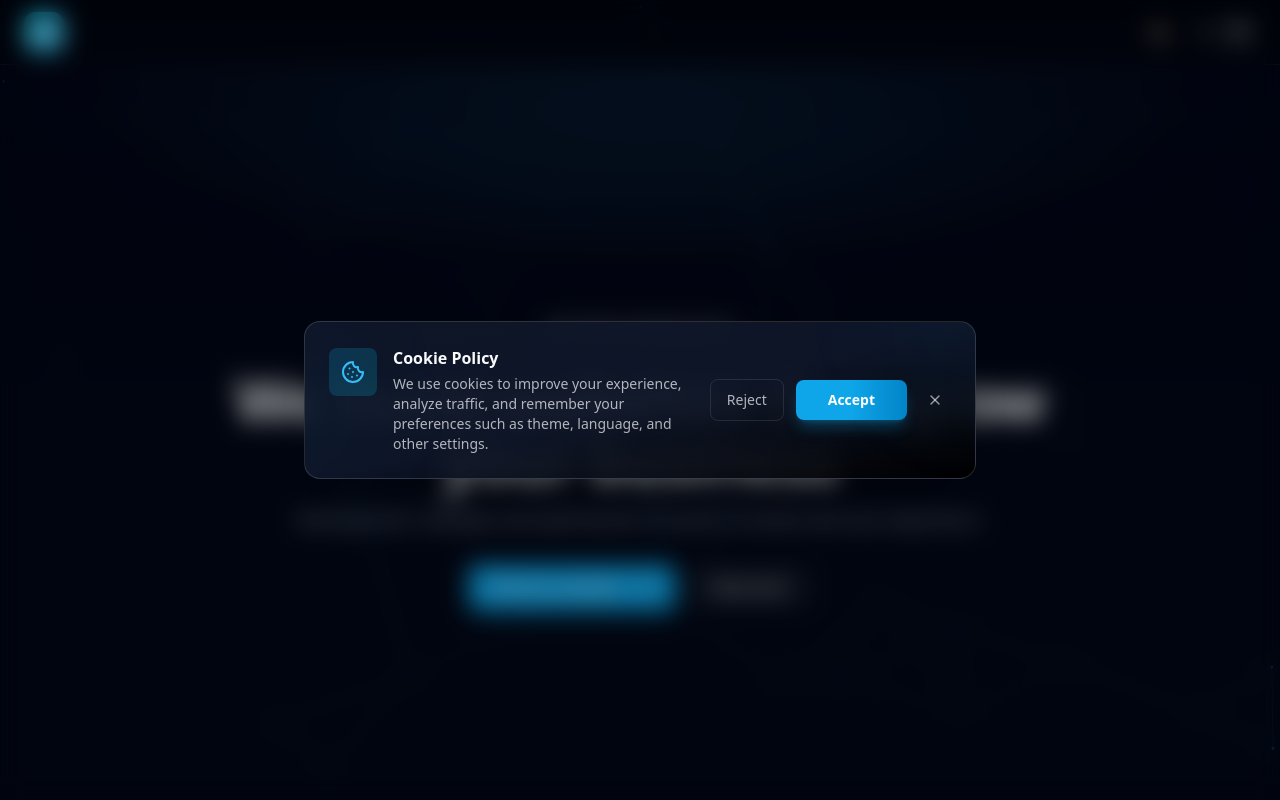
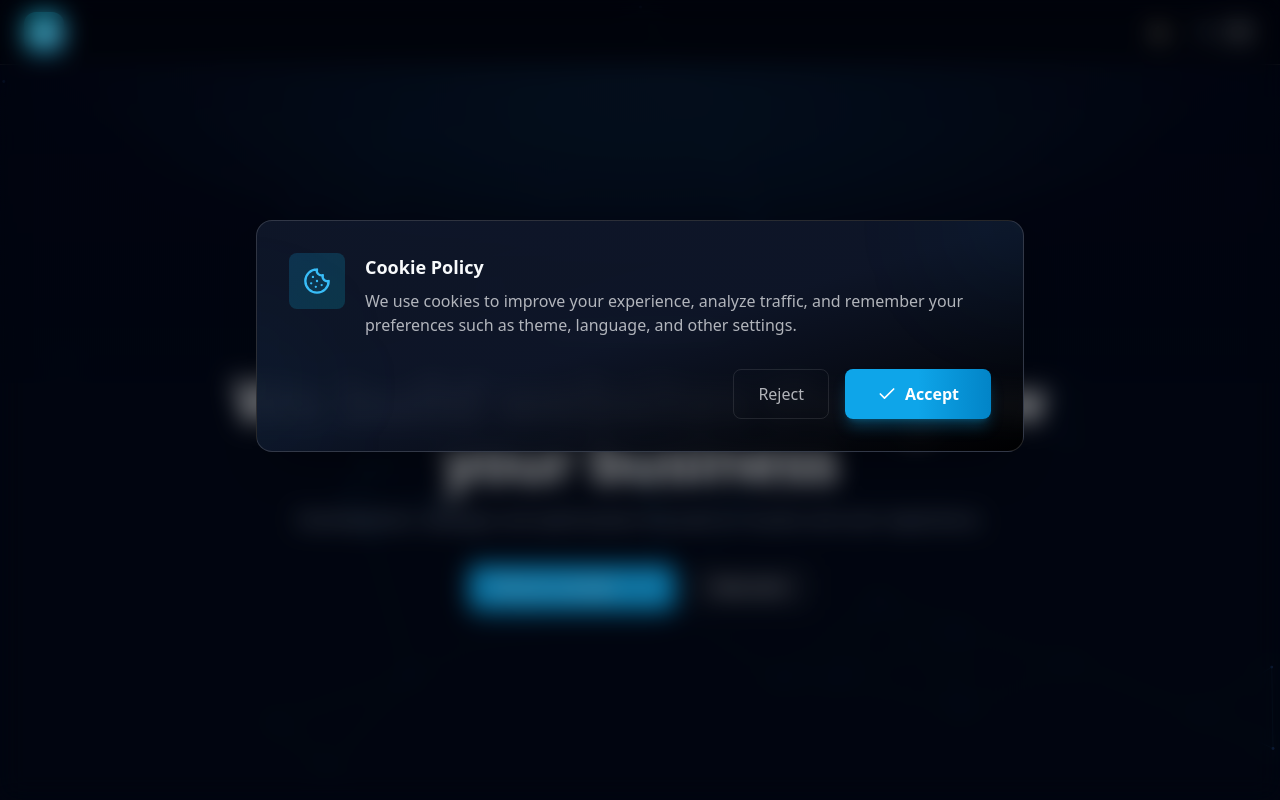
Before and after one commit to snowbhub3/abs-team, a React (Vite) app: page / in a window 1280 px wide. Shown: the top 800 px of the page. Built offline with nearby package versions, Linux system fonts and the light colour scheme.

Commit message:
completionId: cgen-90889b672b694143822cf0ba43d31d04
cgen-90889b672b694143822cf0ba43d31d04

```diff
--- a/client/components/misc/CookieBanner.tsx
+++ b/client/components/misc/CookieBanner.tsx
@@ -50,7 +50,7 @@ export default function CookieBanner() {
 
   return createPortal(
     <div
-      className={`fixed inset-0 z-[9999] flex items-center justify-center px-2 sm:px-4 md:px-6 py-3 sm:py-4 md:py-6 pointer-events-auto ${
+      className={`fixed inset-0 z-[9999] flex items-end sm:items-center justify-center px-3 sm:px-4 md:px-6 py-4 sm:py-6 md:py-8 pointer-events-auto ${
         isClosing
           ? "opacity-0 transition-all duration-300"
           : "cookie-banner-enter"
@@ -59,9 +59,11 @@ export default function CookieBanner() {
         backgroundColor: isClosing ? "transparent" : "rgba(0, 0, 0, 0.3)",
         backdropFilter: isClosing ? "none" : "blur(2px)",
         transition: "background-color 300ms, backdrop-filter 300ms",
+        alignItems: window.innerWidth < 640 ? "flex-end" : "center",
+        paddingBottom: window.innerWidth < 640 ? "1rem" : "20vh",
       }}
     >
-      <div className="mx-auto max-w-2xl w-full">
+      <div className="mx-auto max-w-3xl w-full">
         <div className="group relative overflow-hidden rounded-xl sm:rounded-2xl border border-white/10 dark:border-white/15 bg-gradient-to-br from-white/95 via-white/90 to-white/80 dark:from-slate-900/95 dark:via-slate-900/90 dark:to-black/90 backdrop-blur-xl shadow-2xl">
 
           {/* Анімований градієнт фон */}
@@ -72,32 +74,32 @@ export default function CookieBanner() {
           <div className="absolute -left-20 bottom-0 w-32 h-32 bg-cyan-500/5 rounded-full blur-3xl" />
 
           {/* Основний контент */}
-          <div className="relative p-4 sm:p-5 md:p-6">
-            <div className="flex flex-col sm:flex-row gap-4 sm:gap-5 md:gap-6 items-start sm:items-center justify-between">
+          <div className="relative p-5 sm:p-6 md:p-8">
+            <div className="flex flex-col gap-4 sm:gap-6">
 
               {/* Іконка та текст */}
-              <div className="flex gap-3 sm:gap-4 flex-1 min-w-0">
-                <div className="flex-shrink-0 flex items-start justify-center pt-0.5">
-                  <div className="inline-flex h-10 w-10 sm:h-12 sm:w-12 items-center justify-center rounded-lg bg-gradient-to-br from-sky-100 to-cyan-100 dark:from-sky-500/20 dark:to-cyan-500/20">
-                    <Cookie className="h-5 w-5 sm:h-6 sm:w-6 text-sky-600 dark:text-sky-400" />
+              <div className="flex gap-4 sm:gap-5">
+                <div className="flex-shrink-0 flex items-start justify-center">
+                  <div className="inline-flex h-12 w-12 sm:h-14 sm:w-14 items-center justify-center rounded-lg bg-gradient-to-br from-sky-100 to-cyan-100 dark:from-sky-500/20 dark:to-cyan-500/20">
+                    <Cookie className="h-6 w-6 sm:h-7 sm:w-7 text-sky-600 dark:text-sky-400" />
                   </div>
                 </div>
 
                 <div className="flex-1 min-w-0">
-                  <h3 className="text-sm sm:text-base font-semibold text-foreground mb-1">
+                  <h3 className="text-base sm:text-lg font-semibold text-foreground mb-2">
                     {locale === "ru" ? "Использование cookies" : "Cookie Policy"}
                   </h3>
-                  <p className="text-xs sm:text-sm text-foreground/75 dark:text-foreground/70 leading-relaxed">
+                  <p className="text-sm sm:text-base text-foreground/75 dark:text-foreground/70 leading-relaxed">
                     {text}
                   </p>
                 </div>
               </div>
 
-              {/* Кнопки дій - адаптивна сітка */}
-              <div className="flex items-center gap-2 sm:gap-3 flex-shrink-0 w-full sm:w-auto justify-end">
+              {/* Кнопки дій - вертикальне розташування на мобілі, горизонтальне на десктопі */}
+              <div className="flex flex-col sm:flex-row gap-3 sm:gap-4 justify-end pt-2">
                 <button
                   onClick={reject}
-                  className="inline-flex items-center justify-center px-3 sm:px-4 py-2 sm:py-2.5 text-xs sm:text-sm rounded-lg font-medium transition-all duration-200 border border-foreground/15 dark:border-white/10 text-foreground/70 hover:text-foreground hover:bg-black/3 dark:hover:bg-white/5 hover:border-foreground/30 active:scale-95 whitespace-nowrap"
+                  className="inline-flex items-center justify-center px-5 sm:px-6 py-2.5 sm:py-3 text-sm sm:text-base rounded-lg font-medium transition-all duration-200 border border-foreground/15 dark:border-white/10 text-foreground/70 hover:text-foreground hover:bg-black/3 dark:hover:bg-white/5 hover:border-foreground/30 active:scale-95 order-2 sm:order-1"
                   aria-label={rejectLabel}
                 >
                   {rejectLabel}
@@ -105,30 +107,14 @@ export default function CookieBanner() {
 
                 <button
                   onClick={accept}
-                  className="inline-flex items-center justify-center px-4 sm:px-6 md:px-8 py-2 sm:py-2.5 text-xs sm:text-sm rounded-lg font-semibold bg-gradient-to-r from-sky-500 via-sky-500 to-sky-600 hover:from-sky-400 hover:via-sky-400 hover:to-sky-500 text-white shadow-lg shadow-sky-500/30 hover:shadow-sky-500/50 transition-all duration-200 active:scale-95 hover:translate-y-px whitespace-nowrap"
+                  className="inline-flex items-center justify-center gap-2 px-6 sm:px-8 py-2.5 sm:py-3 text-sm sm:text-base rounded-lg font-semibold bg-gradient-to-r from-sky-500 via-sky-500 to-sky-600 hover:from-sky-400 hover:via-sky-400 hover:to-sky-500 text-white shadow-lg shadow-sky-500/30 hover:shadow-sky-500/50 transition-all duration-200 active:scale-95 hover:translate-y-px order-1 sm:order-2"
                   aria-label={acceptLabel}
                 >
+                  <Check className="h-4 w-4 sm:h-5 sm:w-5" />
                   {acceptLabel}
-                </button>
-
-                <button
-                  onClick={reject}
-                  className="hidden sm:inline-flex p-2 hover:bg-black/5 dark:hover:bg-white/5 rounded-lg transition-all duration-200 flex-shrink-0"
-                  aria-label="Закрити"
-                >
-                  <X className="h-4 w-4 text-foreground/60 hover:text-foreground/80" />
                 </button>
               </div>
             </div>
-
-            {/* Мобільне розташування кнопки закриття */}
-            <button
-              onClick={reject}
-              className="sm:hidden absolute top-3 right-3 p-1.5 hover:bg-black/5 dark:hover:bg-white/5 rounded-lg transition-all duration-200"
-              aria-label="Закрити"
-            >
-              <X className="h-4 w-4 text-foreground/60" />
-            </button>
           </div>
         </div>
       </div>
```
